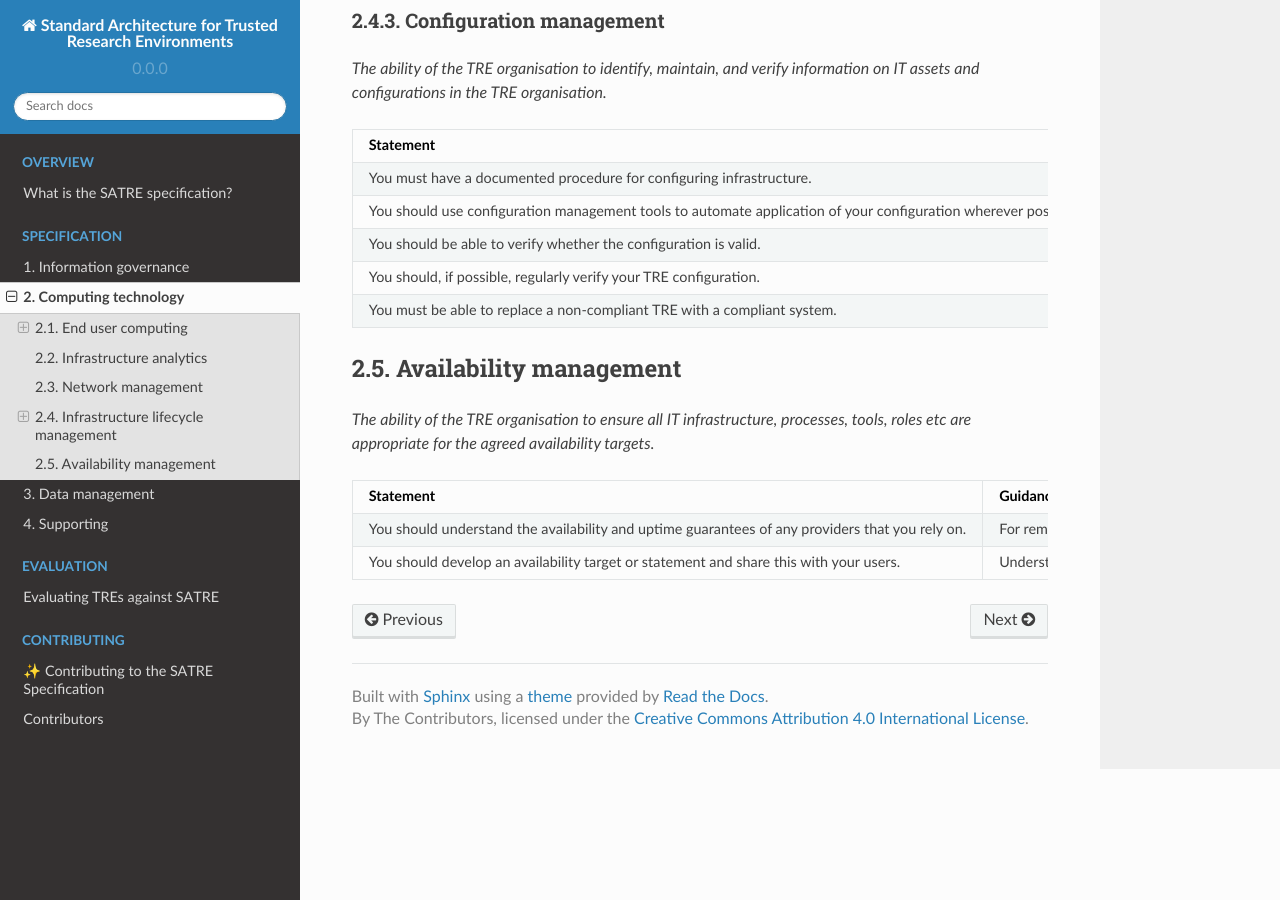
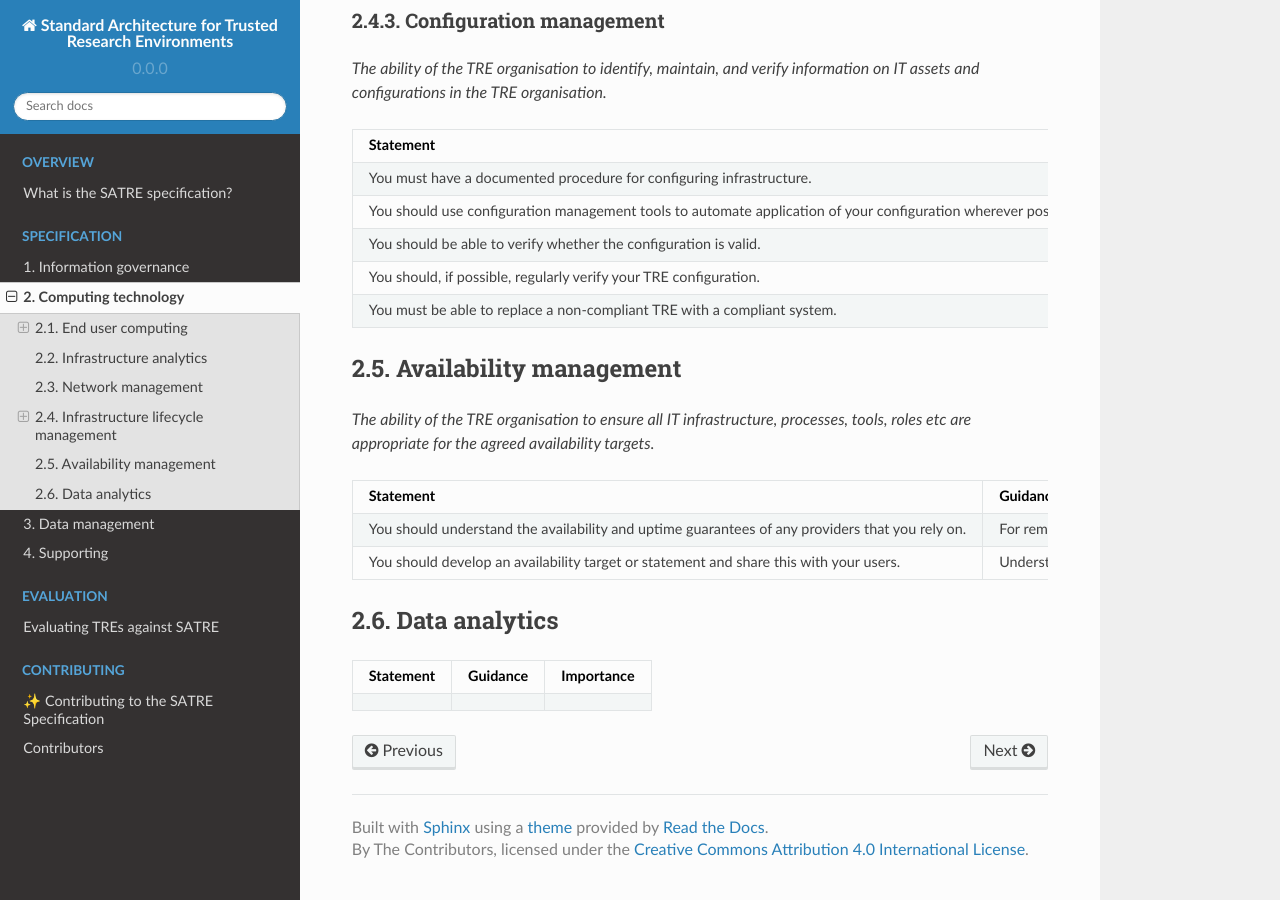
Before and after one commit to sa-tre/satre-specification, a Sphinx documentation site: the page built from docs/source/pillars/computing_technology.md, in a window 1280 px wide and 900 px high, scrolled down 3272 px. Built offline with Sphinx 7.4.7 and the Read the Docs theme 2.0.0, drawn with Linux system fonts in a browser that asks for light colours.

Commit message:
fix computing tech and data management

````diff
--- a/docs/source/pillars/computing_technology.md
+++ b/docs/source/pillars/computing_technology.md
@@ -277,3 +277,17 @@ _The ability of the TRE organisation to ensure all IT infrastructure, processes,
   - Understanding how and when the TRE might be unavailable will help your projects in planning their work.
   - Recommended
 ```
+
+## Data analytics
+
+```{list-table}
+:header-rows: 1
+:name: tab-data-analytics
+
+* - Statement
+  - Guidance
+  - Importance
+* -
+  -
+  -
+```
````
Also changed, not shown: docs/source/pillars/data_management.md (+0 -14 lines), docs/images/Capability_Map/full.drawio.svg.
